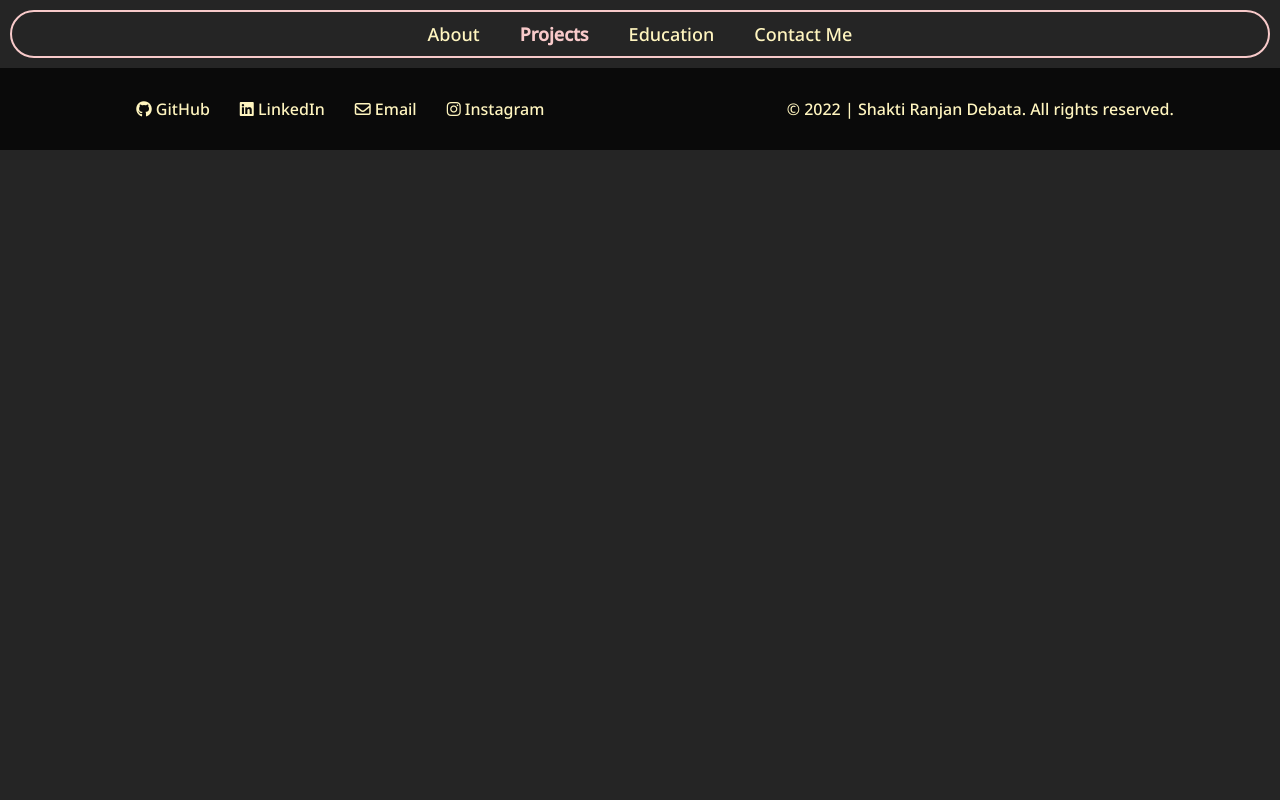
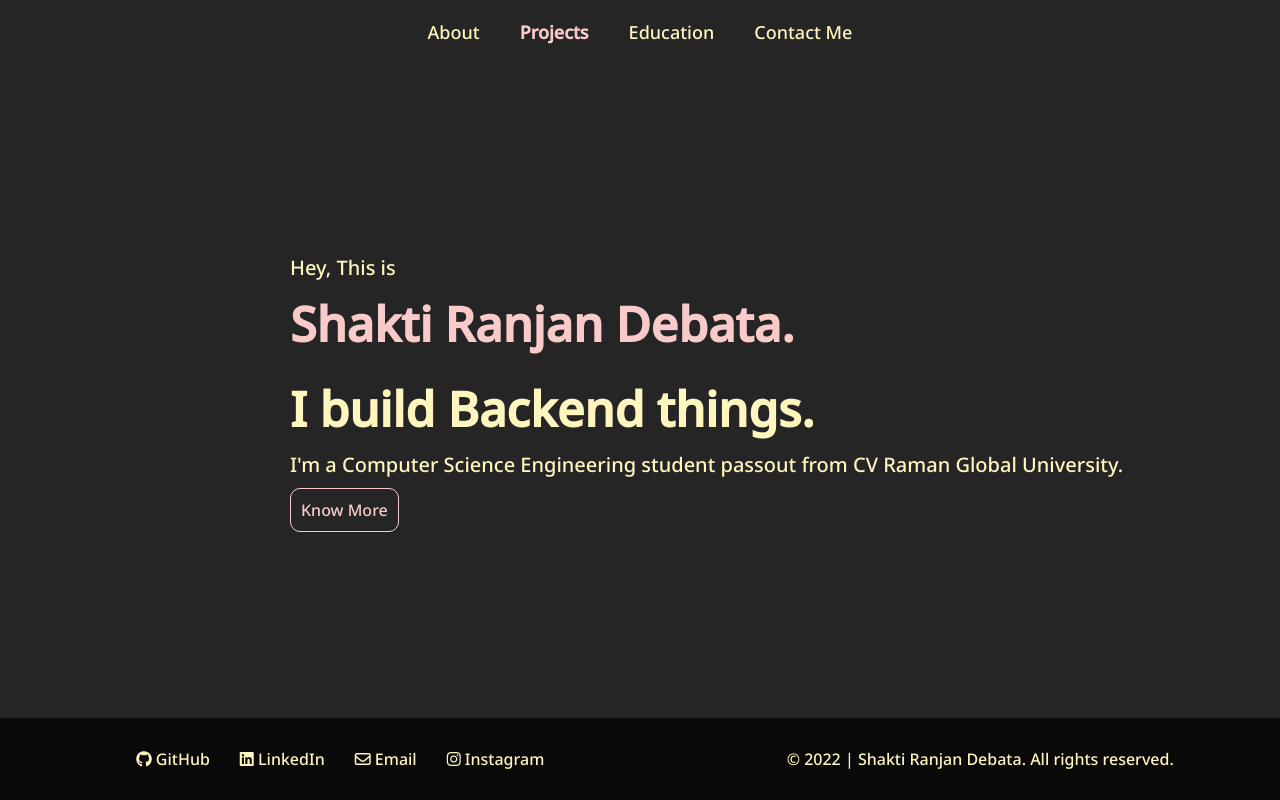
Before and after one commit to d-shaktiranjan/Portfolio, a React (Create React App) app: page / in a window 1280 px wide. Built offline with nearby package versions, Linux system fonts and the light colour scheme.

Commit message:
home page added & many more
1- Navbar border removed
2- hover effect added in both navbar links & footer links

```diff
--- a/src/App.js
+++ b/src/App.js
@@ -1,11 +1,13 @@
 import './style/style.css';
 import { Navbar } from './components/Navbar';
 import { Footer } from './components/Footer';
+import { Home } from './components/Home';
 
 const App = () => {
   return (
     <div className="App">
       <Navbar />
+      <Home />
       <Footer />
     </div>
   );
--- /dev/null
+++ b/src/components/Home.jsx
@@ -0,0 +1,14 @@
+import React from 'react';
+import '../style/home.css';
+
+export const Home = () => {
+    return (
+        <div className='flex container home'>
+            Hey, This is
+            <span className='main-heading block'>Shakti Ranjan Debata.</span>
+            <span className='main-heading block primary-text-color'>I build Backend things.</span>
+            I'm a Computer Science Engineering student passout from CV Raman Global University.
+            <button className='primary-btn block'>Know More</button>
+        </div>
+    )
+}
--- a/src/style/footer.css
+++ b/src/style/footer.css
@@ -1,9 +1,17 @@
 footer {
     background-color: var(--little-black);
     justify-content: space-around;
+    position: absolute;
+    bottom: 0;
+    width: 100%;
 }
 
 .social-links {
     gap: 30px;
     padding: 30px;
 }
+
+.social-links span :hover {
+    color: var(--accent-color);
+    transition: 0.7s ease;
+}
--- /dev/null
+++ b/src/style/home.css
@@ -0,0 +1,11 @@
+.home {
+    font-size: 20px;
+    flex-direction: column;
+    align-items: flex-start;
+    margin-top: 200px;
+    margin-left: 290px;
+}
+
+.primary-text-color {
+    color: var(--primary-text-color);
+}
--- a/src/style/navbar.css
+++ b/src/style/navbar.css
@@ -1,5 +1,4 @@
 .navbar {
-    border: 2px solid var(--accent-color);
     border-radius: 50px;
     margin: 10px;
     justify-content: center;
@@ -10,6 +9,11 @@
     flex-direction: row;
 }
 
+.nav-links li:hover {
+    text-decoration: underline;
+    text-underline-offset: 5px;
+}
+
 .active-link {
     font-weight: bold;
     color: var(--accent-color);
--- a/src/style/style.css
+++ b/src/style/style.css
@@ -42,3 +42,39 @@ ul li {
   display: flex;
   align-items: center;
 }
+
+.container {
+  max-width: 1500px;
+  margin-inline: auto;
+}
+
+.block {
+  display: block;
+}
+
+.main-heading {
+  font-weight: bolder;
+  font-size: 48px;
+  color: var(--accent-color);
+  padding-block: 10px;
+}
+
+.primary-btn {
+  border-style: none;
+  cursor: pointer;
+  padding: 10px;
+  margin-top: 10px;
+  color: var(--accent-color);
+  background-color: inherit;
+  border: 1px solid var(--accent-color);
+  border-radius: 10px;
+  font-family: inherit;
+  font-size: medium;
+}
+
+.primary-btn:hover {
+  border: none;
+  background-color: var(--primary-text-color);
+  color: var(--little-black);
+  /* transition: 0.8s ease; */
+}
```
Also changed, not shown: src/static/man-with-laptop.png (added).
